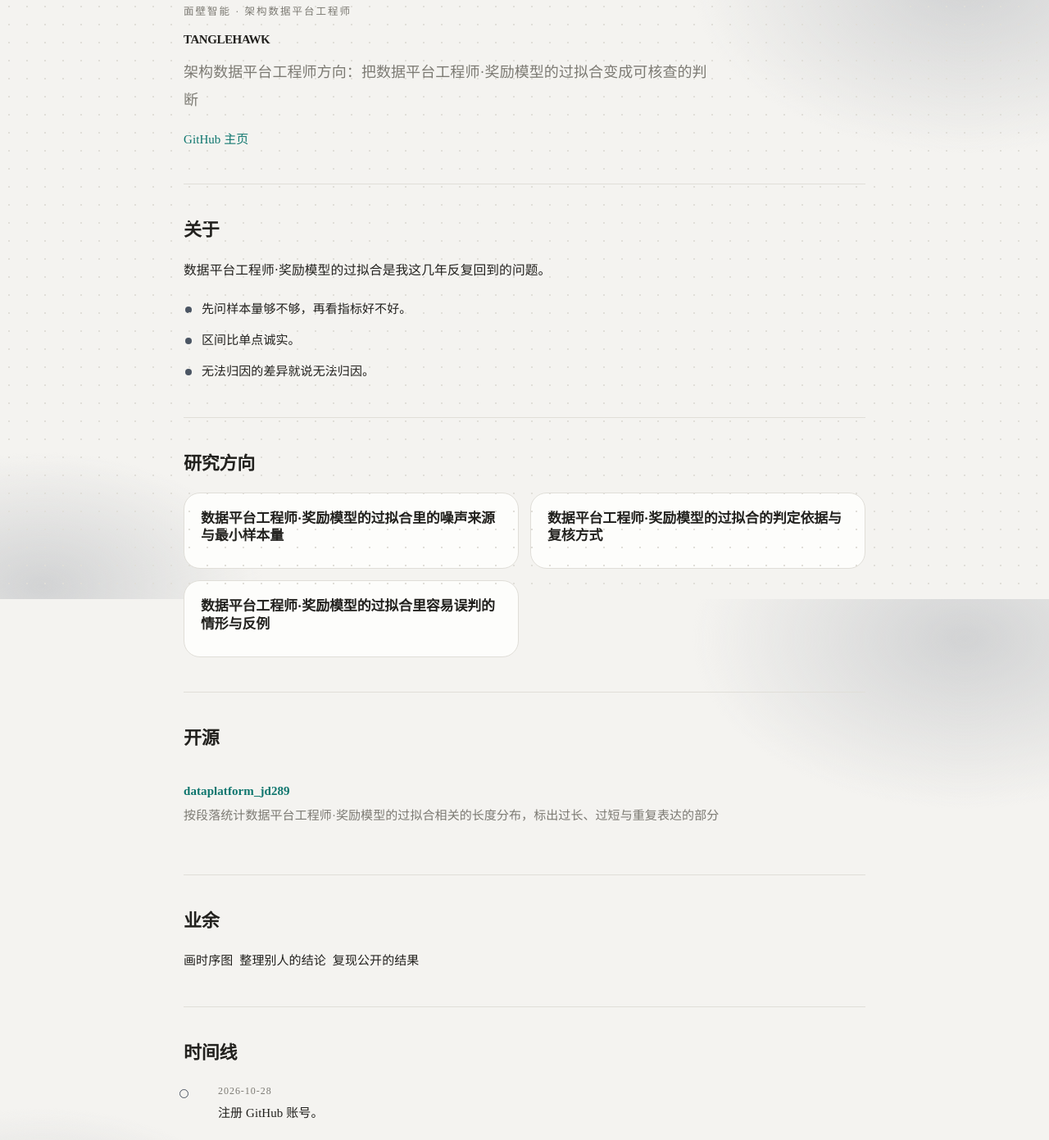
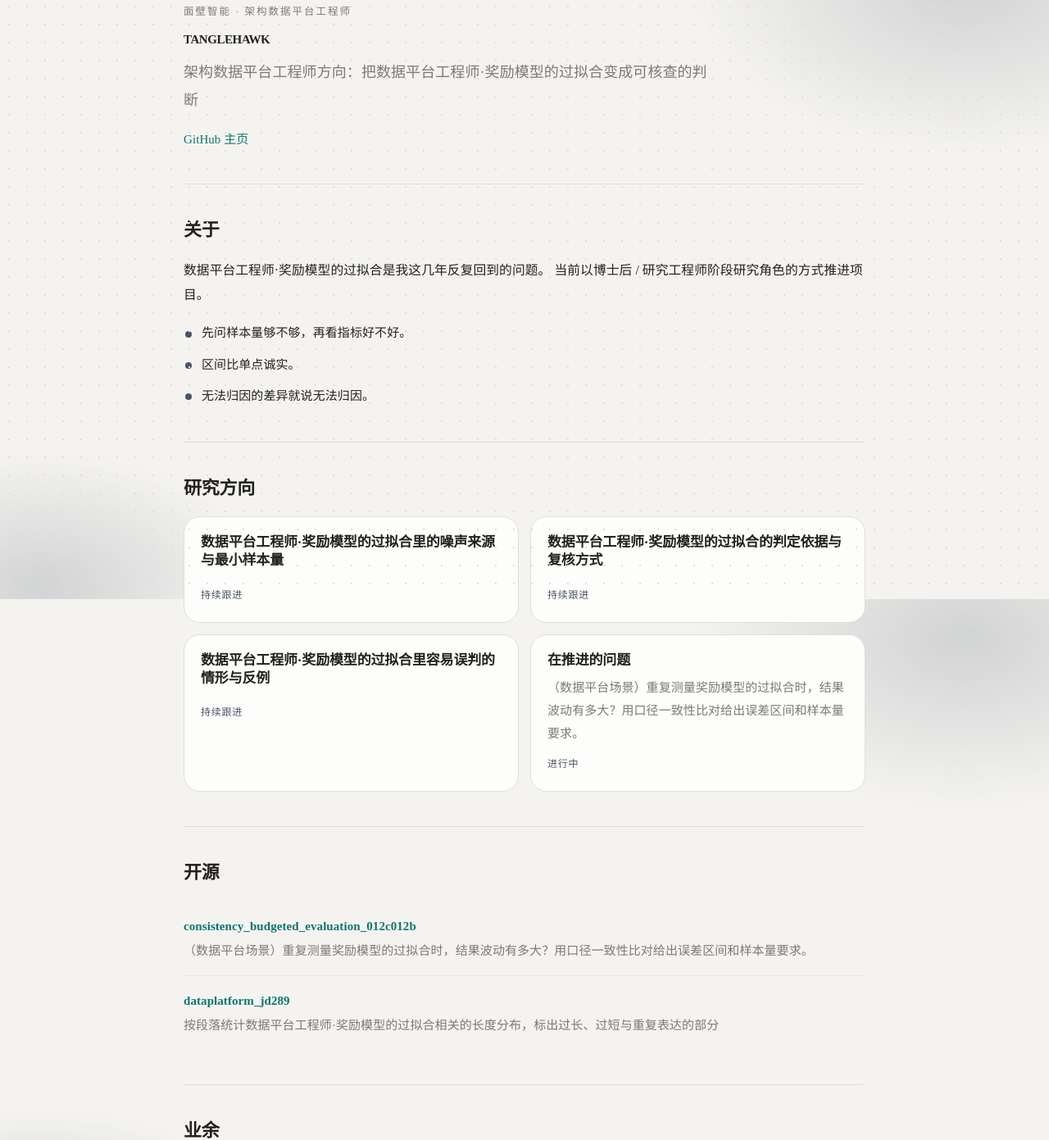
Before and after one commit to tanglehawk/tanglehawk.github.io, a plain HTML site: page index.html in a window 1280 px wide. Shown: the part 69-1460 px from the top of the page at 82% size. Drawn offline with Linux system fonts and the light colour scheme.

Commit message:
docs: 更新个人站点

```diff
--- a/index.html
+++ b/index.html
@@ -76,7 +76,7 @@
 
 <section class="about" id="about">
   <h2>关于</h2>
-  <p>数据平台工程师·奖励模型的过拟合是我这几年反复回到的问题。</p>
+  <p>数据平台工程师·奖励模型的过拟合是我这几年反复回到的问题。 当前以博士后 / 研究工程师阶段研究角色的方式推进项目。</p>
   <ul class="traits">
     <li>先问样本量够不够，再看指标好不好。</li>
     <li>区间比单点诚实。</li>
@@ -89,12 +89,20 @@
   <div class="grid two">
     <article class="card">
       <h3>数据平台工程师·奖励模型的过拟合里的噪声来源与最小样本量</h3>
+      <span class="status">持续跟进</span>
     </article>
     <article class="card">
       <h3>数据平台工程师·奖励模型的过拟合的判定依据与复核方式</h3>
+      <span class="status">持续跟进</span>
     </article>
     <article class="card">
       <h3>数据平台工程师·奖励模型的过拟合里容易误判的情形与反例</h3>
+      <span class="status">持续跟进</span>
+    </article>
+    <article class="card">
+      <h3>在推进的问题</h3>
+      <p>（数据平台场景）重复测量奖励模型的过拟合时，结果波动有多大？用口径一致性比对给出误差区间和样本量要求。</p>
+      <span class="status">进行中</span>
     </article>
   </div>
 </section>
@@ -102,6 +110,9 @@
 <section id="work">
   <h2>开源</h2>
   <ul class="repos">
+    <li><div class="name"><a href="https://github.com/tanglehawk/consistency_budgeted_evaluation_012c012b" rel="noopener">consistency_budgeted_evaluation_012c012b</a></div>
+      <div class="desc">（数据平台场景）重复测量奖励模型的过拟合时，结果波动有多大？用口径一致性比对给出误差区间和样本量要求。</div>
+    </li>
     <li><div class="name"><a href="https://github.com/tanglehawk/dataplatform_jd289" rel="noopener">dataplatform_jd289</a></div>
       <div class="desc">按段落统计数据平台工程师·奖励模型的过拟合相关的长度分布，标出过长、过短与重复表达的部分</div>
     </li>
```
